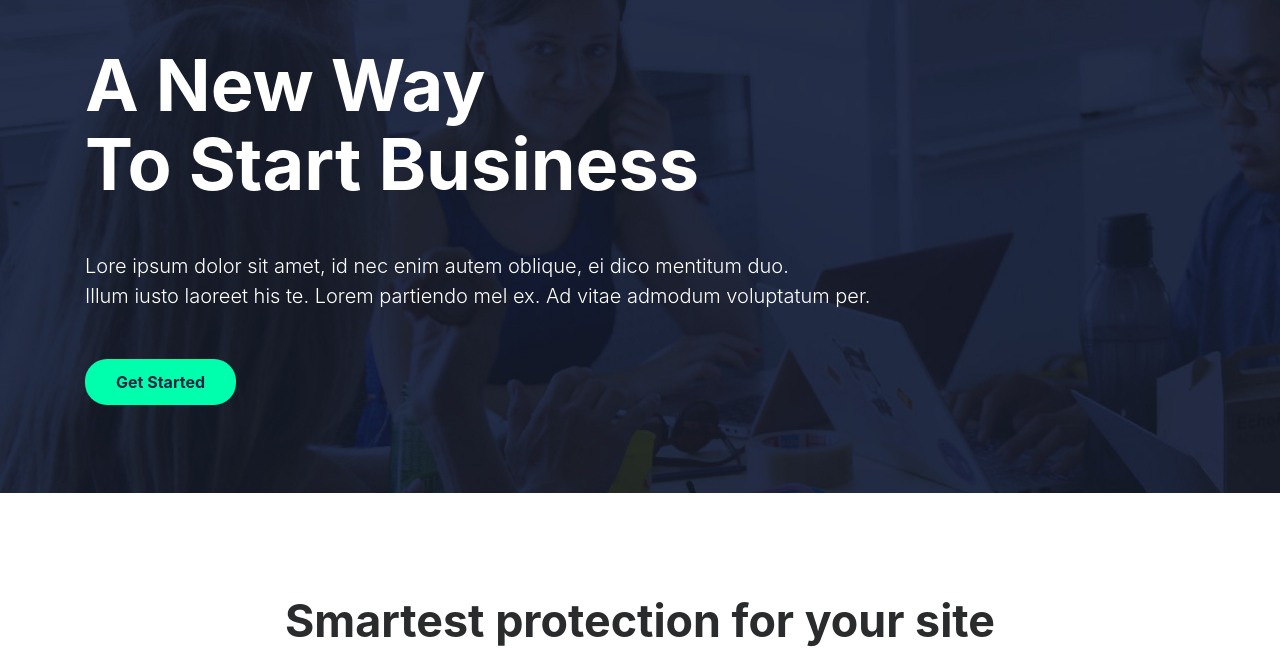
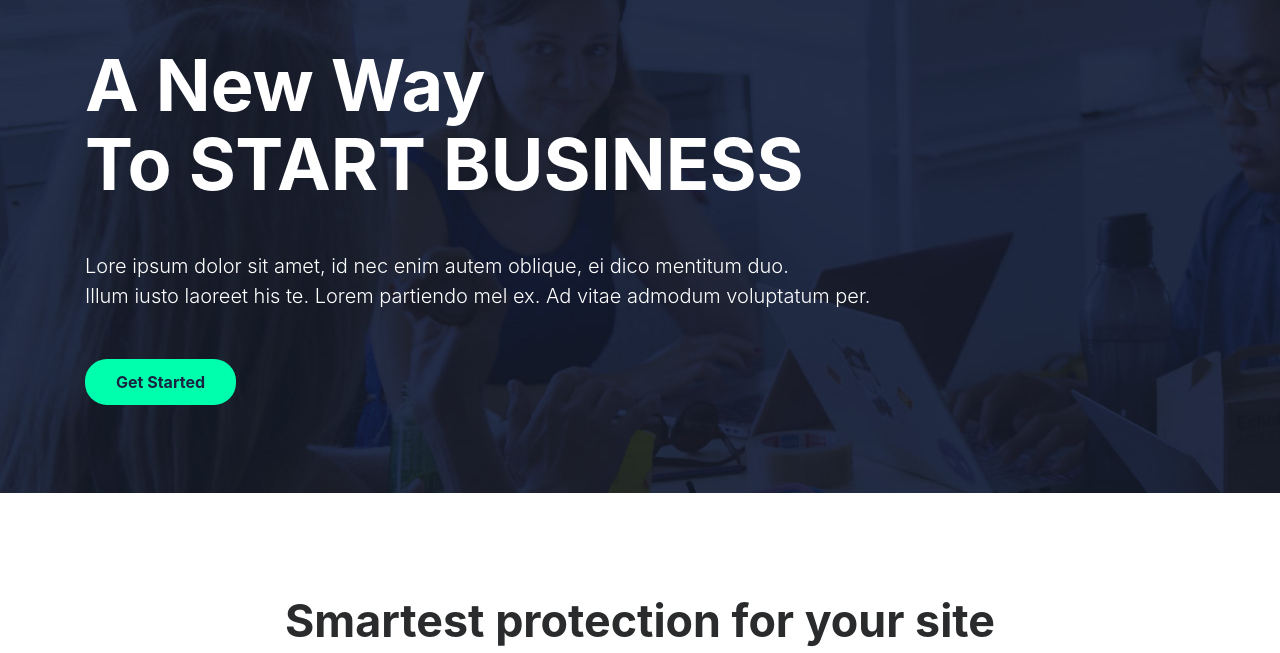
Before and after one commit to Santhoshsandy43/san.1, a plain HTML site: page Atlas/index.html in a window 1280 px wide. Shown: the part 147-800 px from the top of the page. Drawn offline with Linux system fonts and the light colour scheme.

Commit message:
Update index.html

```diff
--- a/Atlas/index.html
+++ b/Atlas/index.html
@@ -33,7 +33,7 @@
             </header>
             <h1 data-aos="fade" data-aos-easing="linear" data-aos-duration="1000" data-aos-once="true" class="display-3 text-white font-weight-bold my-5">
             	A New Way<br>
-            	To Start Business
+            	To START BUSINESS
             </h1>
             <p data-aos="fade" data-aos-easing="linear" data-aos-duration="1000" data-aos-once="true" class="lead text-white my-4">
                 Lore ipsum dolor sit amet, id nec enim autem oblique, ei dico mentitum duo.
```
